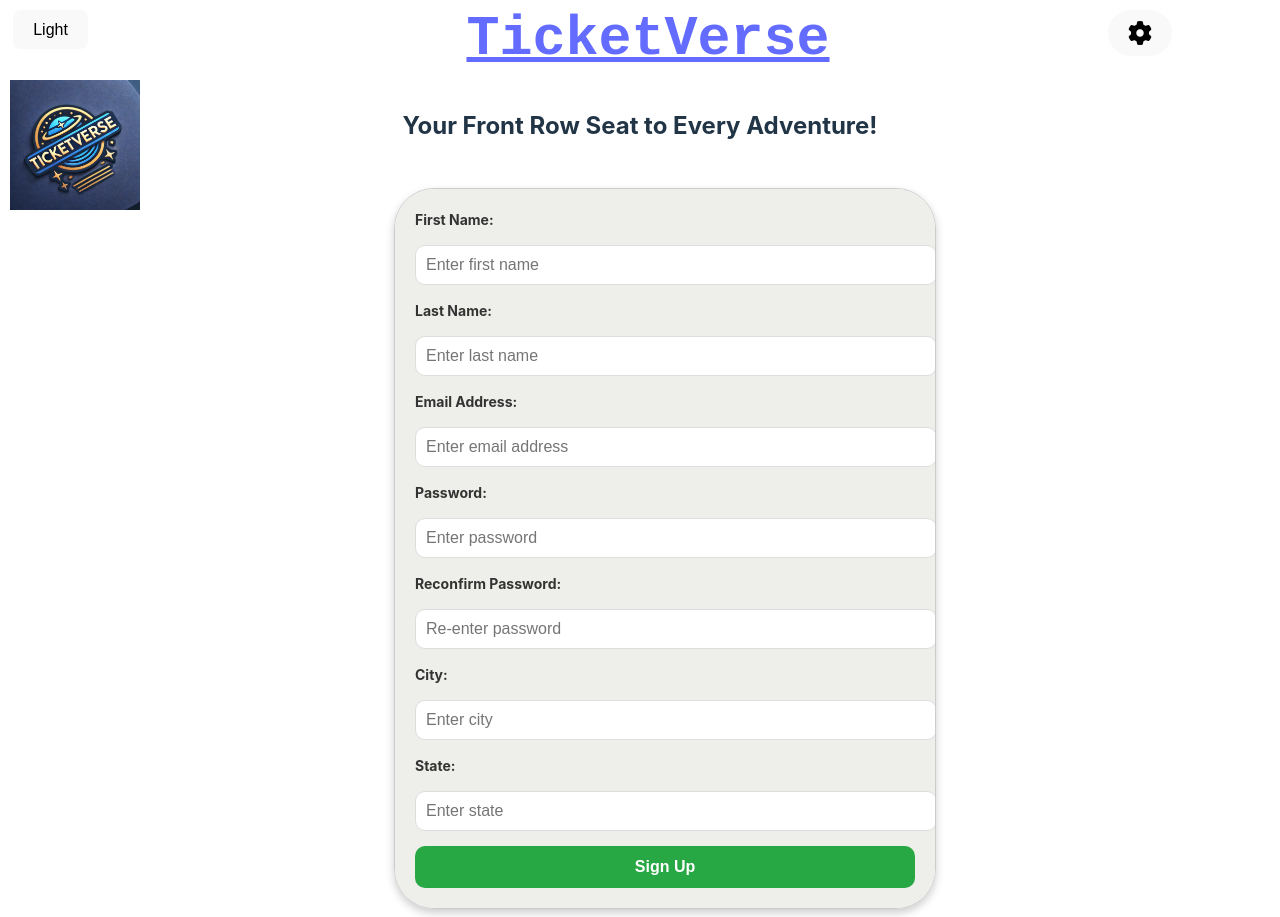
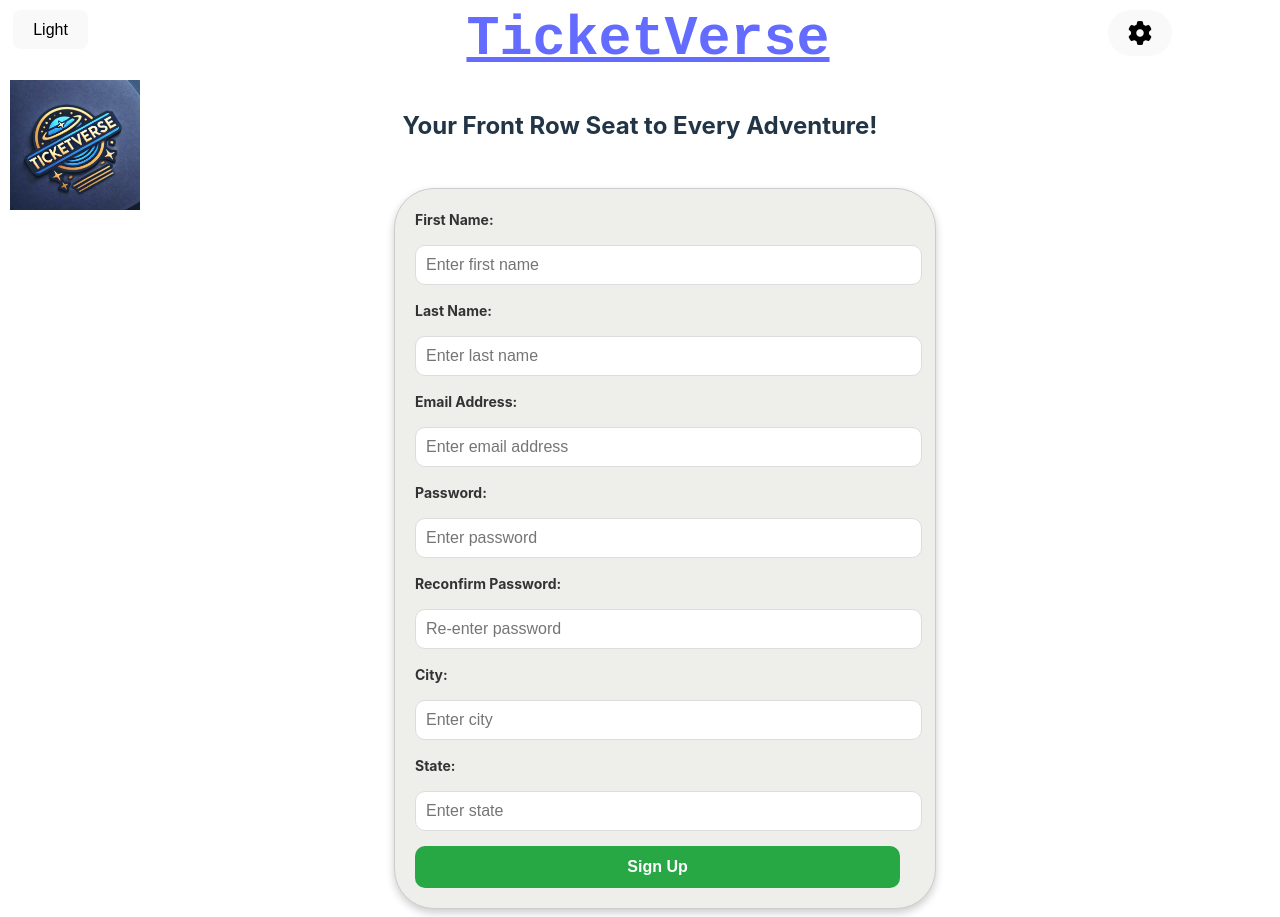
Before and after one commit to g-anupam/myshows, a React (Vite) app in the folder frontend/: page /signup in a window 1280 px wide. Built offline with nearby package versions, Linux system fonts and the light colour scheme.

Commit message:
Improved settings

```diff
--- a/frontend/src/components/rightButton.css
+++ b/frontend/src/components/rightButton.css
@@ -35,3 +35,7 @@
     color: #000;
     /* Set the color of the icon */
 }
+
+.light-theme #b1 {
+    background-color: grey;
+}
--- a/frontend/src/main.css
+++ b/frontend/src/main.css
@@ -42,7 +42,7 @@
   background-color: #242424;
 }
 
-.dark-theme button {
+.dark-theme #btoggle {
   background-color: white;
 }
 
@@ -86,7 +86,7 @@
   padding: 0.6em 1.2em;
   font-size: 1em;
   font-weight: 500;
-  background-color: #1a1a1a;
+  /* background-color: #1a1a1a; */
   cursor: pointer;
 }
 
--- a/frontend/src/pages/Login.css
+++ b/frontend/src/pages/Login.css
@@ -74,6 +74,7 @@
 
 /* Signup link styling */
 .signup-link {
+    color: black;
     text-align: center;
     margin-top: 15px;
 }
--- a/frontend/src/pages/signup.css
+++ b/frontend/src/pages/signup.css
@@ -25,6 +25,7 @@
     display: flex;
     flex-direction: column;
     gap: 15px;
+    padding-right: 15px;
 }
 
 /* Label styling */
```
